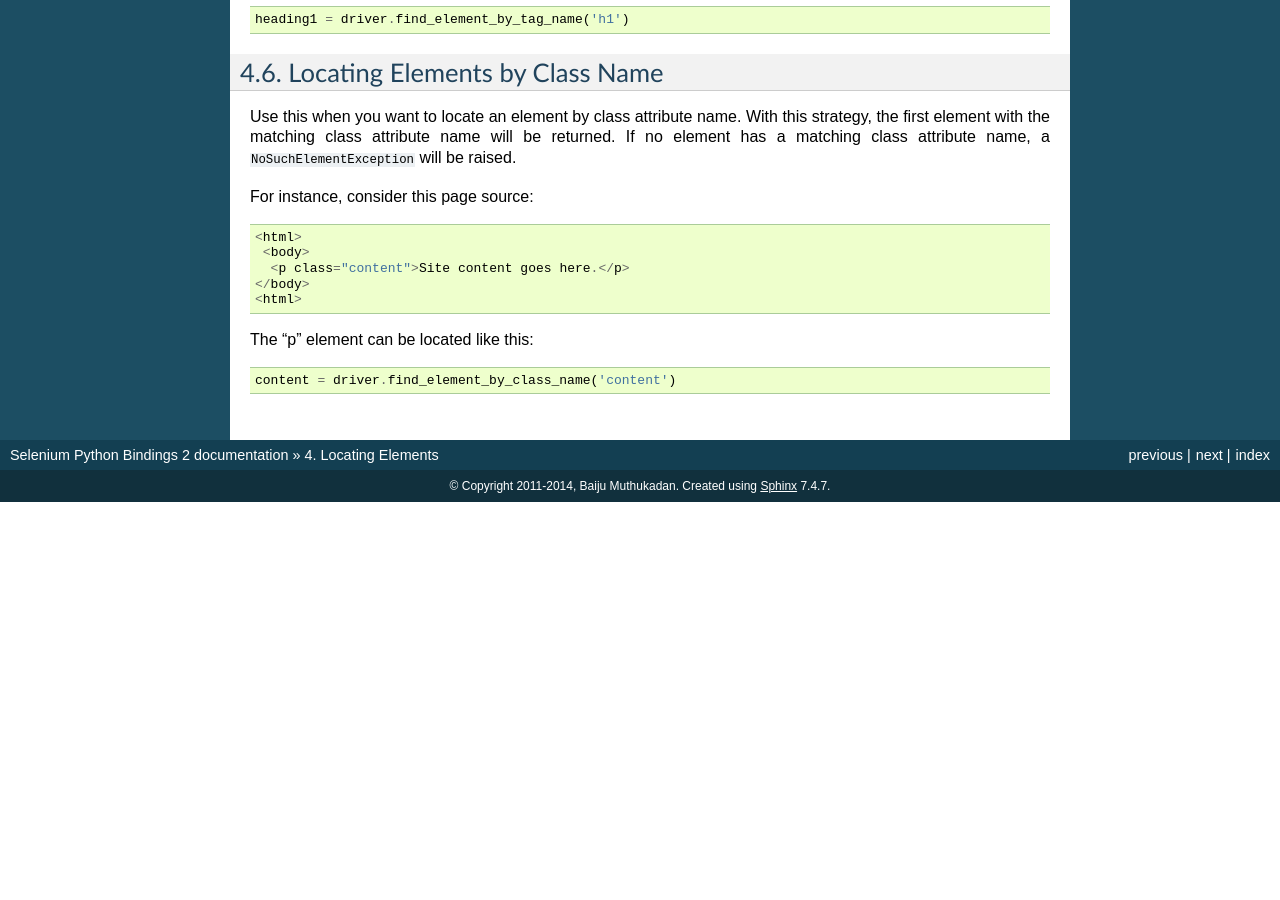
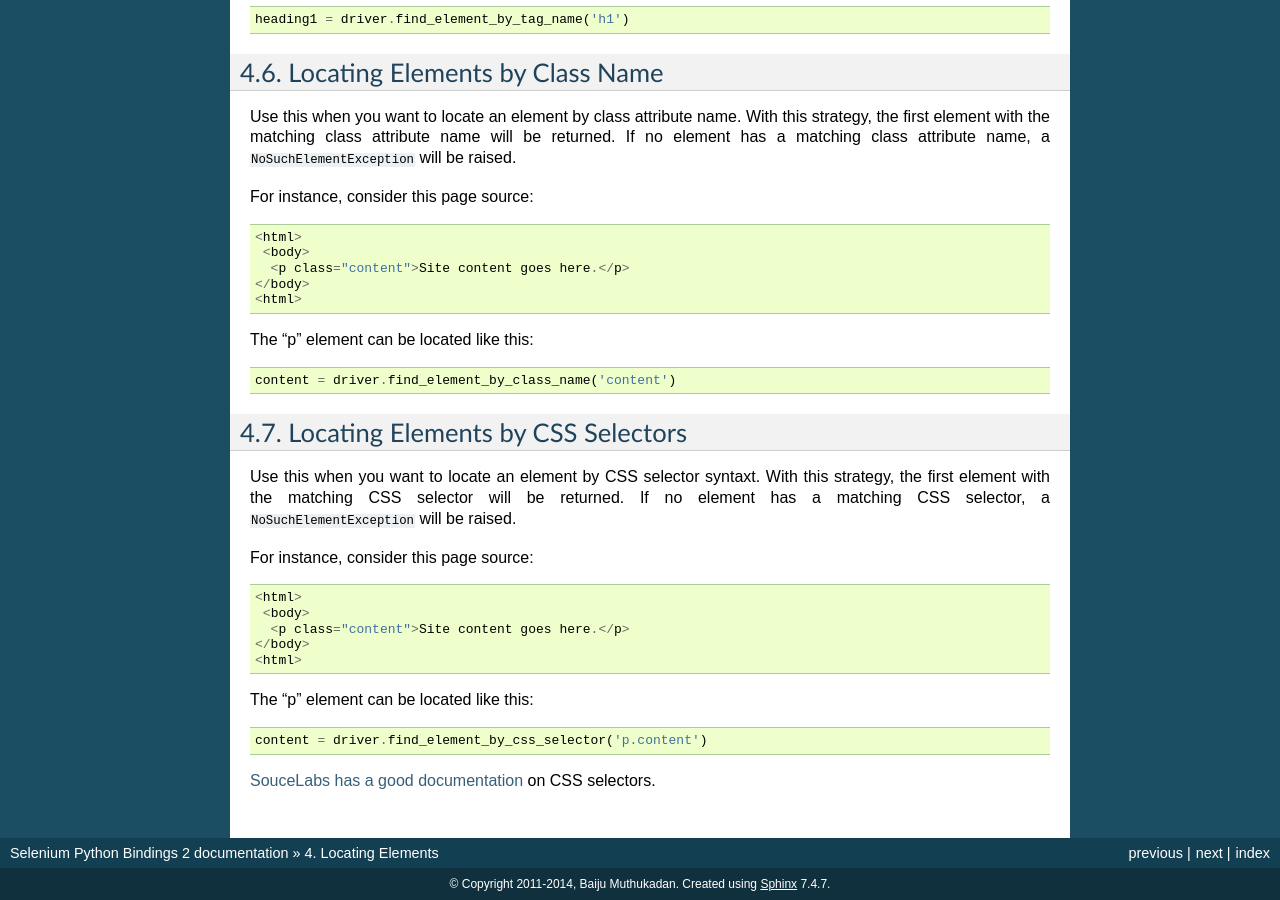
Before and after one commit to baijum/selenium-python, a Sphinx documentation site: the page built from source/locating-elements.rst, in a window 1280 px wide and 900 px high, scrolled down 3540 px. Built offline with Sphinx 7.4.7, drawn with Linux system fonts in a browser that asks for light colours; before the commit the page ends 4042 px from its top, so only the background shows below that; some of the changed text lies outside the part shown.

Commit message:
Locating Elements by CSS selectors

```diff
--- a/source/locating-elements.rst
+++ b/source/locating-elements.rst
@@ -250,3 +250,26 @@ For instance, consider this page source::
 The "p" element can be located like this::
 
   content = driver.find_element_by_class_name('content')
+
+Locating Elements by CSS Selectors
+~~~~~~~~~~~~~~~~~~~~~~~~~~~~~~~~~~
+
+Use this when you want to locate an element by CSS selector syntaxt.
+With this strategy, the first element with the matching CSS selector
+will be returned.  If no element has a matching CSS selector,
+a ``NoSuchElementException`` will be raised.
+
+For instance, consider this page source::
+
+  <html>
+   <body>
+    <p class="content">Site content goes here.</p>
+  </body>
+  <html>
+
+The "p" element can be located like this::
+
+  content = driver.find_element_by_css_selector('p.content')
+
+`SouceLabs has a good documentation <http://saucelabs.com/resources/selenium/css-selectors>`_
+on CSS selectors.
```
